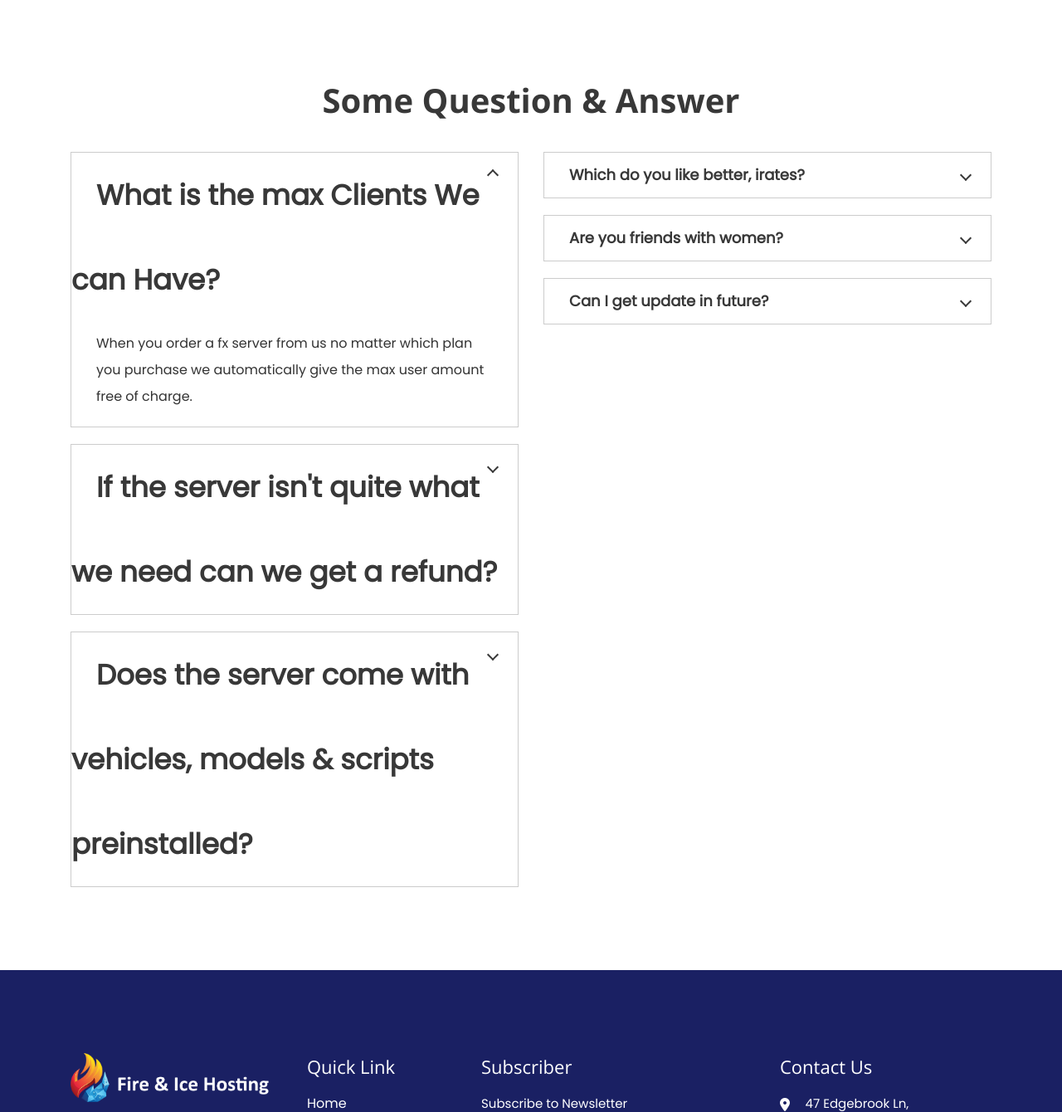
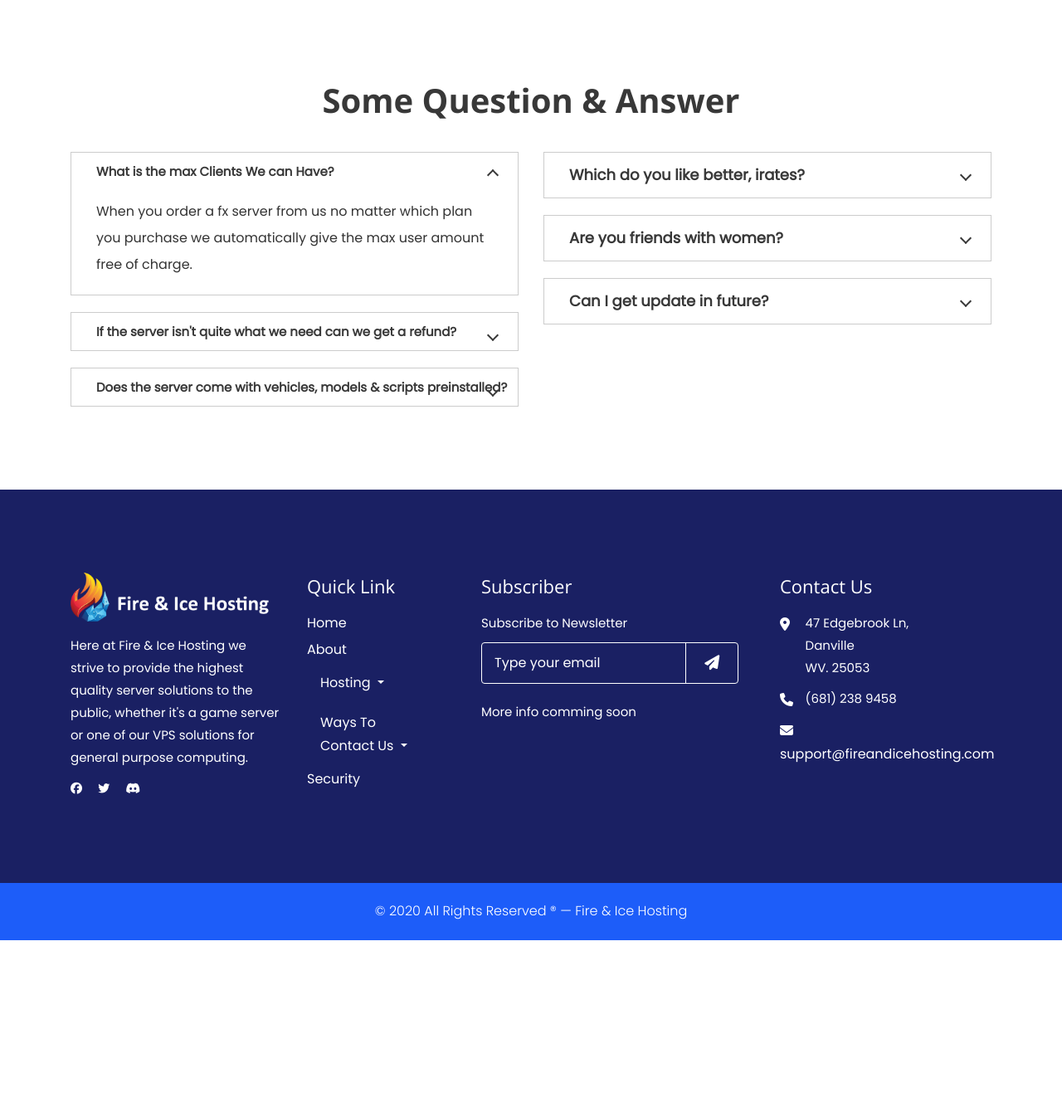
Before and after one commit to FIH-Official/fireandicehosting.com, a PHP site: page /fx-hosting in a window 1280 px wide. Shown: the part 2315-3655 px from the top of the page at 83% size. After the commit the page ends 3448 px from the top, so only its background shows below. Run offline with PHP 8.4, Linux system fonts and the light colour scheme; some libraries are stand-ins or nearby versions.

Commit message:
Update fx-hosting.php

```diff
--- a/fx-hosting.php
+++ b/fx-hosting.php
@@ -198,19 +198,19 @@
                     <div class="faq-contents" id="faq">
                         <ul class="accordion">
                             <li>
-                                <a style="font-size: 34px;">What is the max Clients We can Have?</a>
+                                <a style="font-size: 15px;">What is the max Clients We can Have?</a>
                                 <p>When you order a fx server from us no matter which plan you purchase we automatically
                                     give
                                     the max user amount free of charge.</p>
                             </li>
                             <li>
-                                <a style="font-size: 34px;">If the server isn't quite what we need can we get a
+                                <a style="font-size: 15px;">If the server isn't quite what we need can we get a
                                     refund?</a>
                                 <p>We offer a 5 day money back if the server is not running the way you'd like after 5
                                     days we do not offer money back.</p>
                             </li>
                             <li>
-                                <a style="font-size: 34px;">Does the server come with vehicles, models & scripts
+                                <a style="font-size: 15px;">Does the server come with vehicles, models & scripts
                                     preinstalled?</a>
                                 <p>The only time models, scripts & vehicles are preinstalled is if the extra setup is
                                     purchaused and then after that they can be installed by the development team for
```
